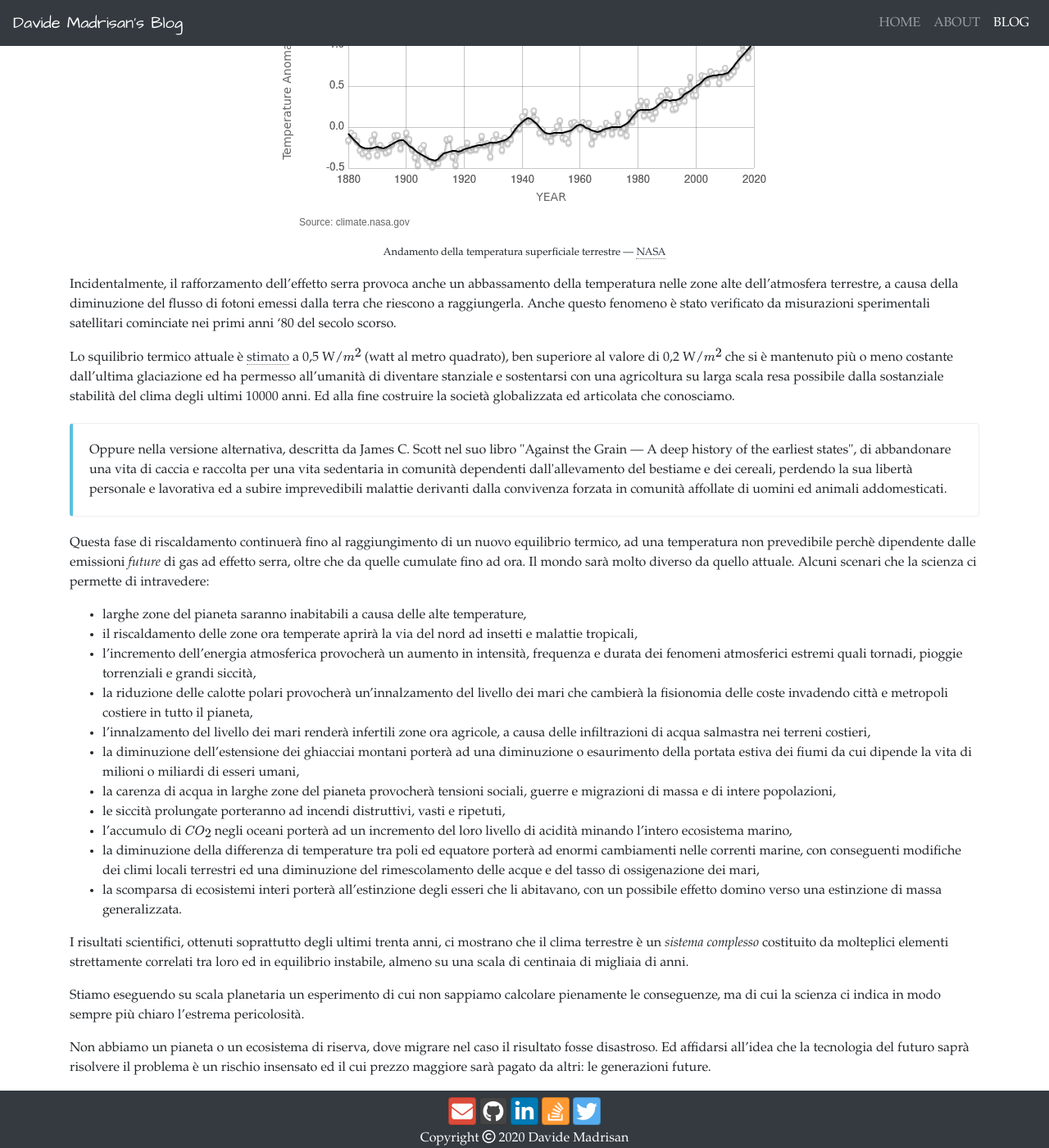
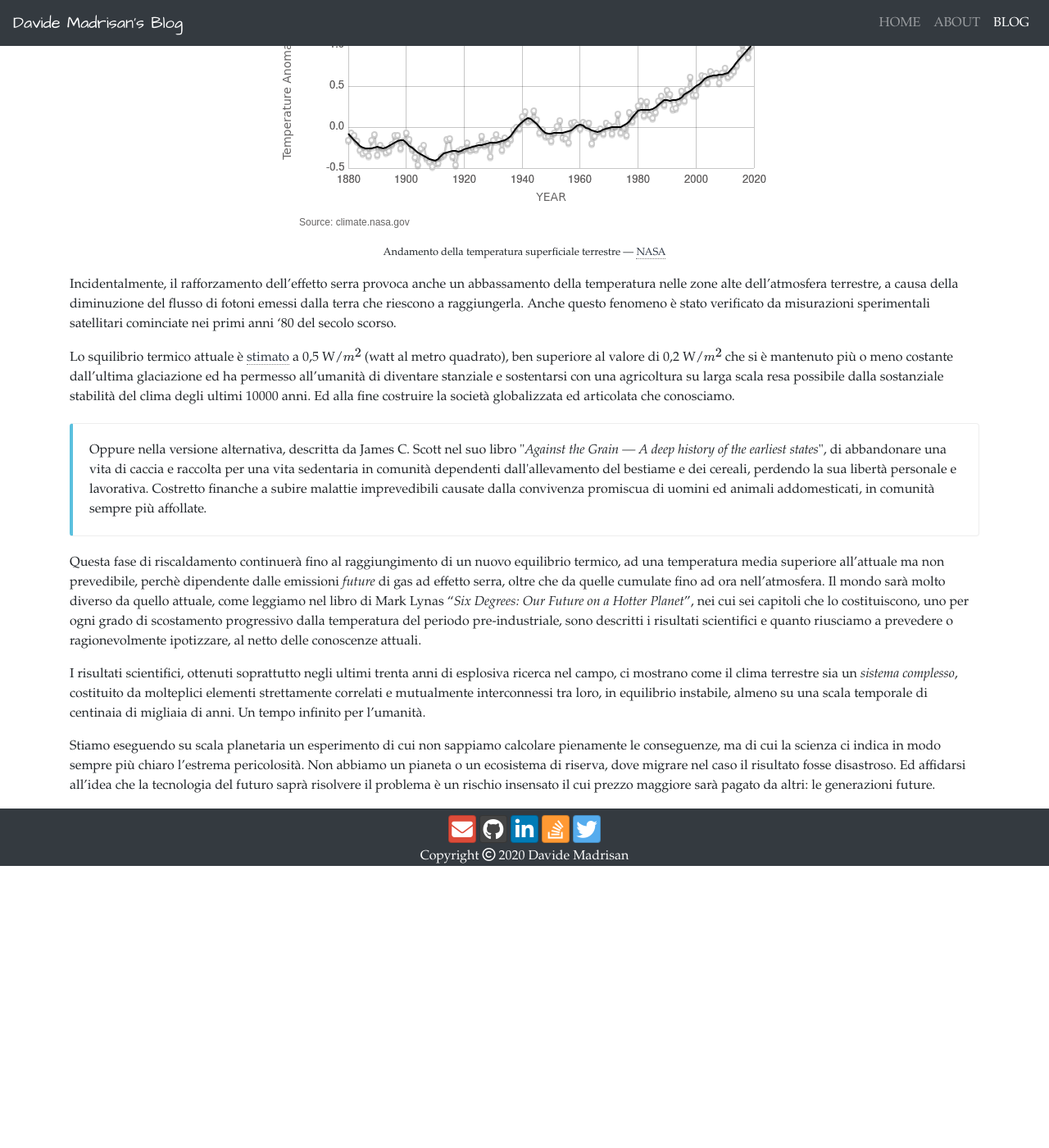
Before and after one commit to madrisan/madrisan.github.io, a Jekyll site: the page built from _posts/2020-12-29-climate-changes-physics.md, in a window 1280 px wide and 1400 px high, scrolled down 6702 px. Shown: the whole window at 82% size. Built offline with Jekyll 4.4.1, drawn with Linux system fonts in a browser that asks for light colours; nearby versions of some CDN libraries; formulas are drawn with MathJax 3; after the commit the page ends 7758 px from its top, so only the background shows below that; some of the changed text lies outside the part shown.

Commit message:
Climate change post: make the last part less bloody
Signed-off-by: Davide Madrisan <davide.madrisan@gmail.com>

```diff
--- a/_posts/2020-12-29-climate-changes-physics.md
+++ b/_posts/2020-12-29-climate-changes-physics.md
@@ -333,50 +333,33 @@ agricoltura su larga scala resa possibile dalla sostanziale stabilità del clima
 <div class="bd-callout bd-callout-info">
 <p>
 Oppure nella versione alternativa, descritta da James C. Scott nel suo libro
-"Against the Grain &mdash; A deep history of the earliest states",
+"<i>Against the Grain &mdash; A deep history of the earliest states</i>",
 di abbandonare una vita di caccia e raccolta per una vita sedentaria in comunità
 dependenti dall'allevamento del bestiame e dei cereali, perdendo la sua libertà personale e
-lavorativa ed a subire imprevedibili malattie derivanti dalla convivenza forzata in comunità
-affollate di uomini ed animali addomesticati.
+lavorativa. Costretto finanche a subire malattie imprevedibili causate dalla convivenza promiscua
+di uomini ed animali addomesticati, in comunità sempre più affollate.
 </p>
 </div>
 
 Questa fase di riscaldamento continuerà fino al raggiungimento di un nuovo equilibrio termico,
-ad una temperatura non prevedibile perchè dipendente dalle emissioni *future* di gas ad
-effetto serra, oltre che da quelle cumulate fino ad ora.
-Il mondo sarà molto diverso da quello attuale.
-Alcuni scenari che la scienza ci permette di intravedere:
+ad una temperatura media superiore all'attuale ma non prevedibile, perchè dipendente dalle
+emissioni *future* di gas ad effetto serra, oltre che da quelle cumulate fino ad ora
+nell'atmosfera.
+Il mondo sarà molto diverso da quello attuale, come leggiamo nel libro di Mark Lynas
+"<i>Six Degrees: Our Future on a Hotter Planet</i>", nei cui sei capitoli che lo costituiscono,
+uno per ogni grado di scostamento progressivo dalla temperatura del periodo pre-industriale, sono
+descritti i risultati scientifici e quanto riusciamo a prevedere o ragionevolmente ipotizzare,
+al netto delle conoscenze attuali.
 
- * larghe zone del pianeta saranno inabitabili a causa delle alte temperature,
- * il riscaldamento delle zone ora temperate aprirà la via del nord ad insetti e malattie
-   tropicali,
- * l'incremento dell'energia atmosferica provocherà un aumento in intensità, frequenza e durata
-   dei fenomeni atmosferici estremi quali tornadi, pioggie torrenziali e grandi siccità,
- * la riduzione delle calotte polari provocherà un'innalzamento del livello dei mari che cambierà
-   la fisionomia delle coste invadendo città e metropoli costiere in tutto il pianeta,
- * l'innalzamento del livello dei mari renderà infertili zone ora agricole, a causa delle
-   infiltrazioni di acqua salmastra nei terreni costieri,
- * la diminuzione dell'estensione dei ghiacciai montani porterà ad una diminuzione o esaurimento
-   della portata estiva dei fiumi da cui dipende la vita di milioni o miliardi di esseri umani,
- * la carenza di acqua in larghe zone del pianeta provocherà tensioni sociali, guerre e migrazioni
-   di massa e di intere popolazioni,
- * le siccità prolungate porteranno ad incendi distruttivi, vasti e ripetuti,
- * l'accumulo di $$CO_2$$ negli oceani porterà ad un incremento del loro livello di acidità
-   minando l'intero ecosistema marino,
- * la diminuzione della differenza di temperature tra poli ed equatore porterà ad enormi
-   cambiamenti nelle correnti marine, con conseguenti modifiche dei climi locali terrestri ed una
-   diminuzione del rimescolamento delle acque e del tasso di ossigenazione dei mari,
- * la scomparsa di ecosistemi interi porterà all'estinzione degli esseri che li abitavano, con un
-   possibile effetto domino verso una estinzione di massa generalizzata.
-
-I risultati scientifici, ottenuti soprattutto degli ultimi trenta anni, ci mostrano che il
-clima terrestre è un *sistema complesso* costituito da molteplici elementi strettamente correlati
-tra loro ed in equilibrio instabile, almeno su una scala di centinaia di migliaia di anni.
+I risultati scientifici, ottenuti soprattutto negli ultimi trenta anni di esplosiva ricerca nel
+campo, ci mostrano come il clima terrestre sia un *sistema complesso*, costituito da molteplici
+elementi strettamente correlati e mutualmente interconnessi tra loro, in equilibrio instabile,
+almeno su una scala temporale di centinaia di migliaia di anni.
+Un tempo infinito per l'umanità.
 
 Stiamo eseguendo su scala planetaria un esperimento di cui non sappiamo calcolare pienamente le
 conseguenze, ma di cui la scienza ci indica in modo sempre più chiaro l'estrema pericolosità.
-
 Non abbiamo un pianeta o un ecosistema di riserva, dove migrare nel caso il risultato fosse
 disastroso.
 Ed affidarsi all'idea che la tecnologia del futuro saprà risolvere il problema è un rischio
-insensato ed il cui prezzo maggiore sarà pagato da altri: le generazioni future.
+insensato il cui prezzo maggiore sarà pagato da altri: le generazioni future.
```
